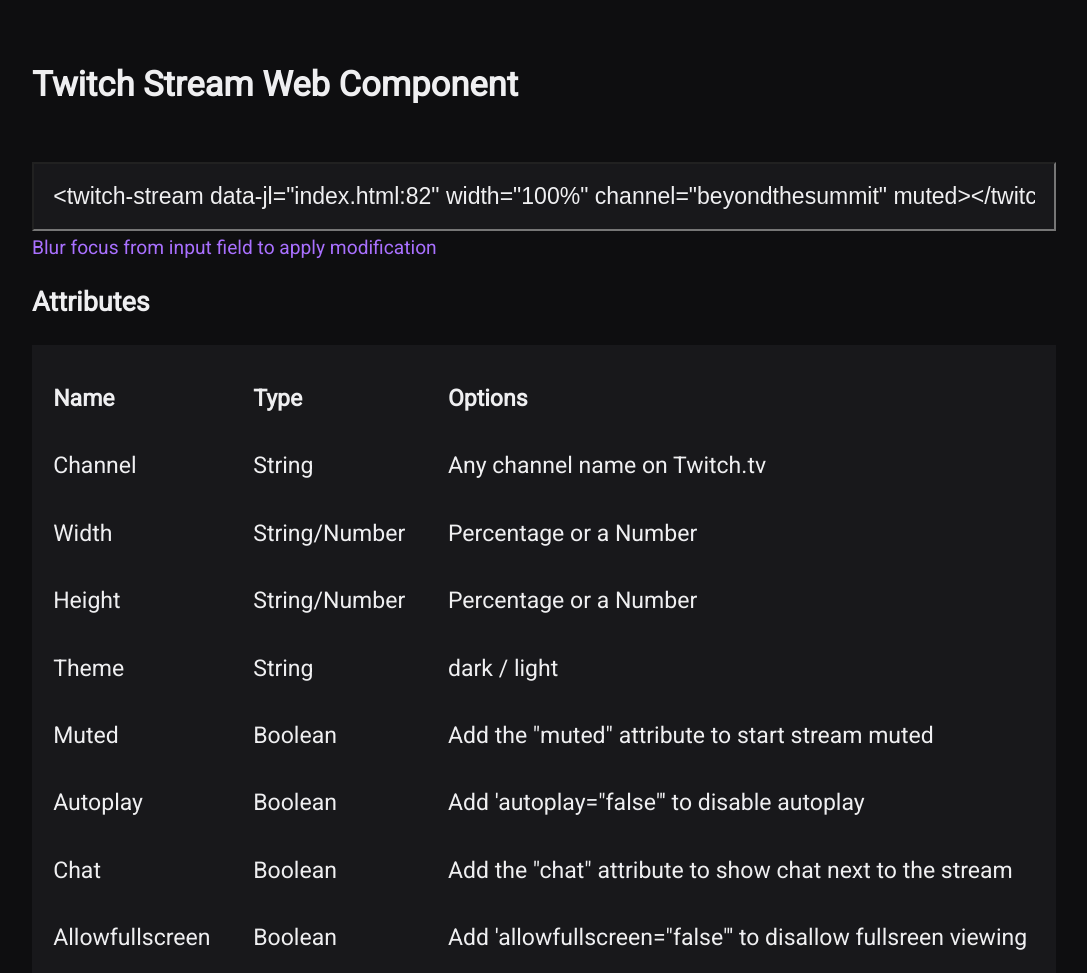
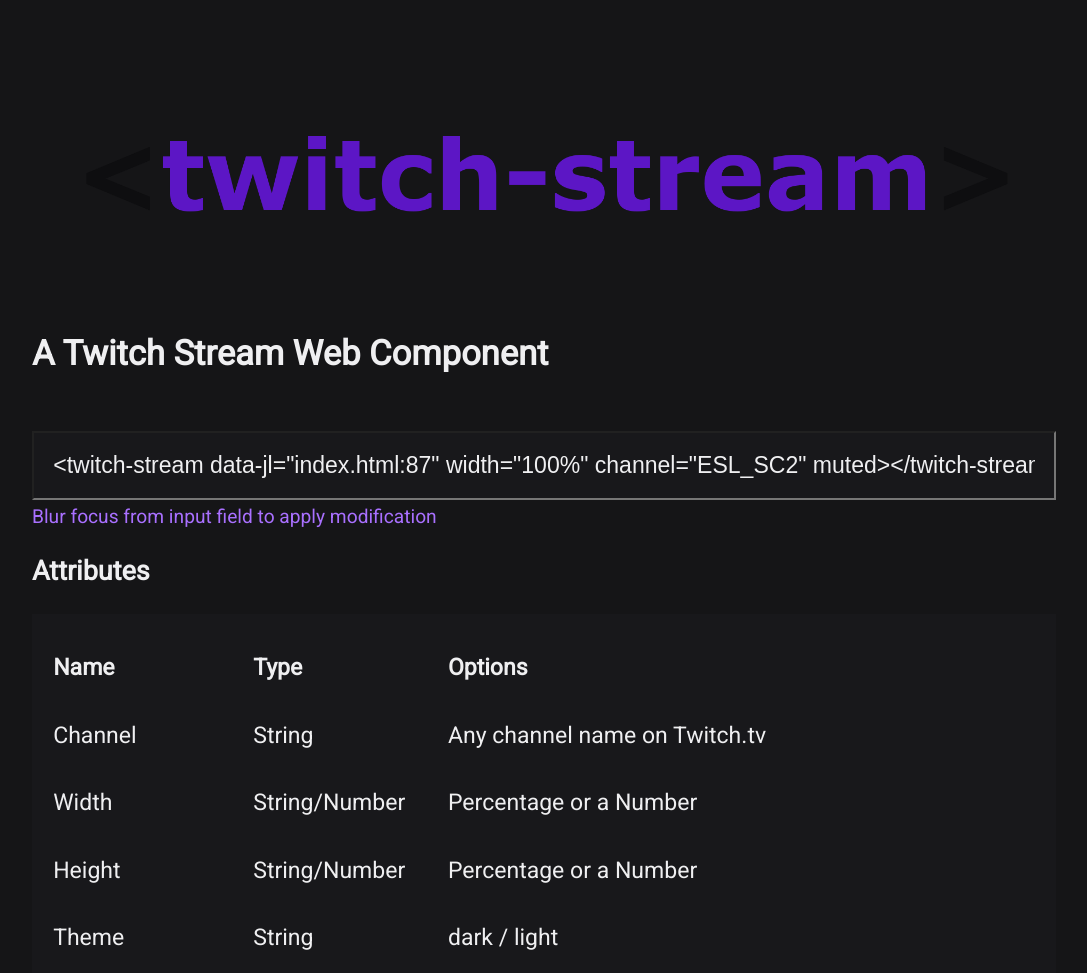
Before and after one commit to Matsuuu/twitch-stream, a website: page index.html in a window 1280 px wide. Shown: the top 973 px of the page, without its empty margins (96-1183 px from the left). Drawn offline with Linux system fonts and the light colour scheme; a script that the page names is missing.

Commit message:
Updated readme

```diff
--- a/index.html
+++ b/index.html
@@ -13,7 +13,7 @@
                 font-family: 'Roboto', sans-serif;
                 padding: 0;
                 margin: 0;
-                --dark-color: #0e0e10;
+                --dark-color: #151517;
                 --light-dark-color: #18181b;
                 --text-color: #efeff1;
 
@@ -72,14 +72,19 @@
             tr:hover {
                 background: #26262c;
             }
+
+            img {
+                width: 100%;
+            }
         </style>
     </head>
 
     <body>
         <div class="stream-container">
-            <h2>Twitch Stream Web Component</h2>
+            <img src="twitch-stream.png" />
+            <h2>A Twitch Stream Web Component</h2>
             <div id="stream-area">
-                <twitch-stream width="100%" channel="beyondthesummit" muted></twitch-stream>
+                <twitch-stream width="100%" channel="ESL_SC2" muted></twitch-stream>
             </div>
 
             <input type="text" />
```
Also changed, not shown: package.json (+7 -8 lines), README.md, twitch-stream.png (added), 1 other file.
